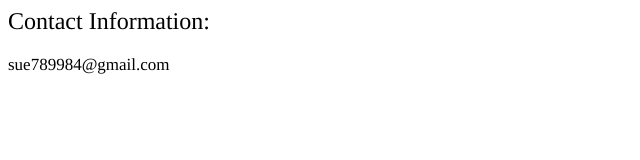
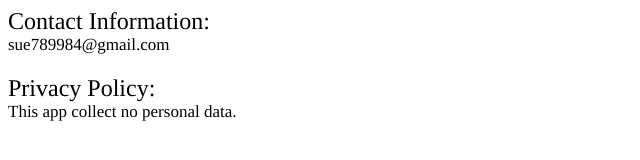
Before and after one commit to george308turner/george308turner.github.io, a plain HTML site: page index.html in a window 1280 px wide. Shown: the whole page, without its empty margins (0-640 px from the left). Drawn offline with Linux system fonts and the light colour scheme.

Commit message:
general updates

```diff
--- a/index.html
+++ b/index.html
@@ -7,17 +7,17 @@
   <meta name="Generator" content="Cocoa HTML Writer">
   <meta name="CocoaVersion" content="2299.6">
   <style type="text/css">
-    p.p1 {margin: 0.0px 0.0px 0.0px 0.0px; font: 24.0px Times; -webkit-text-stroke: #e5e75c; background-color: #ffffff}
-    p.p2 {margin: 0.0px 0.0px 0.0px 0.0px; font: 17.0px Times; -webkit-text-stroke: #e5e75c; background-color: #ffffff; min-height: 20.0px}
-    p.p3 {margin: 0.0px 0.0px 0.0px 0.0px; font: 17.0px Times; -webkit-text-stroke: #e5e75c; background-color: #ffffff}
-    p.p4 {margin: 0.0px 0.0px 0.0px 0.0px; font: 17.0px Courier; -webkit-text-stroke: #e5e75c; background-color: #ffffff; min-height: 20.0px}
+    p.p1 {margin: 0.0px 0.0px 0.0px 0.0px; font: 24.0px Times; -webkit-text-stroke: #dfe54b; background-color: #ffffff}
+    p.p2 {margin: 0.0px 0.0px 0.0px 0.0px; font: 17.0px Times; -webkit-text-stroke: #dfe54b; background-color: #ffffff}
+    p.p3 {margin: 0.0px 0.0px 0.0px 0.0px; font: 17.0px Times; -webkit-text-stroke: #dfe54b; background-color: #ffffff; min-height: 20.0px}
     span.s1 {font-kerning: none}
   </style>
 </head>
 <body>
 <p class="p1"><span class="s1">Contact Information:</span></p>
-<p class="p2"><span class="s1"></span><br></p>
-<p class="p3"><span class="s1">sue789984@gmail.com</span></p>
-<p class="p4"><span class="s1"></span><br></p>
+<p class="p2"><span class="s1">sue789984@gmail.com</span></p>
+<p class="p3"><span class="s1"></span><br></p>
+<p class="p1"><span class="s1">Privacy Policy:</span></p>
+<p class="p2"><span class="s1">This app collect no personal data.</span></p>
 </body>
 </html>
```
Also changed, not shown: 1 other file.
